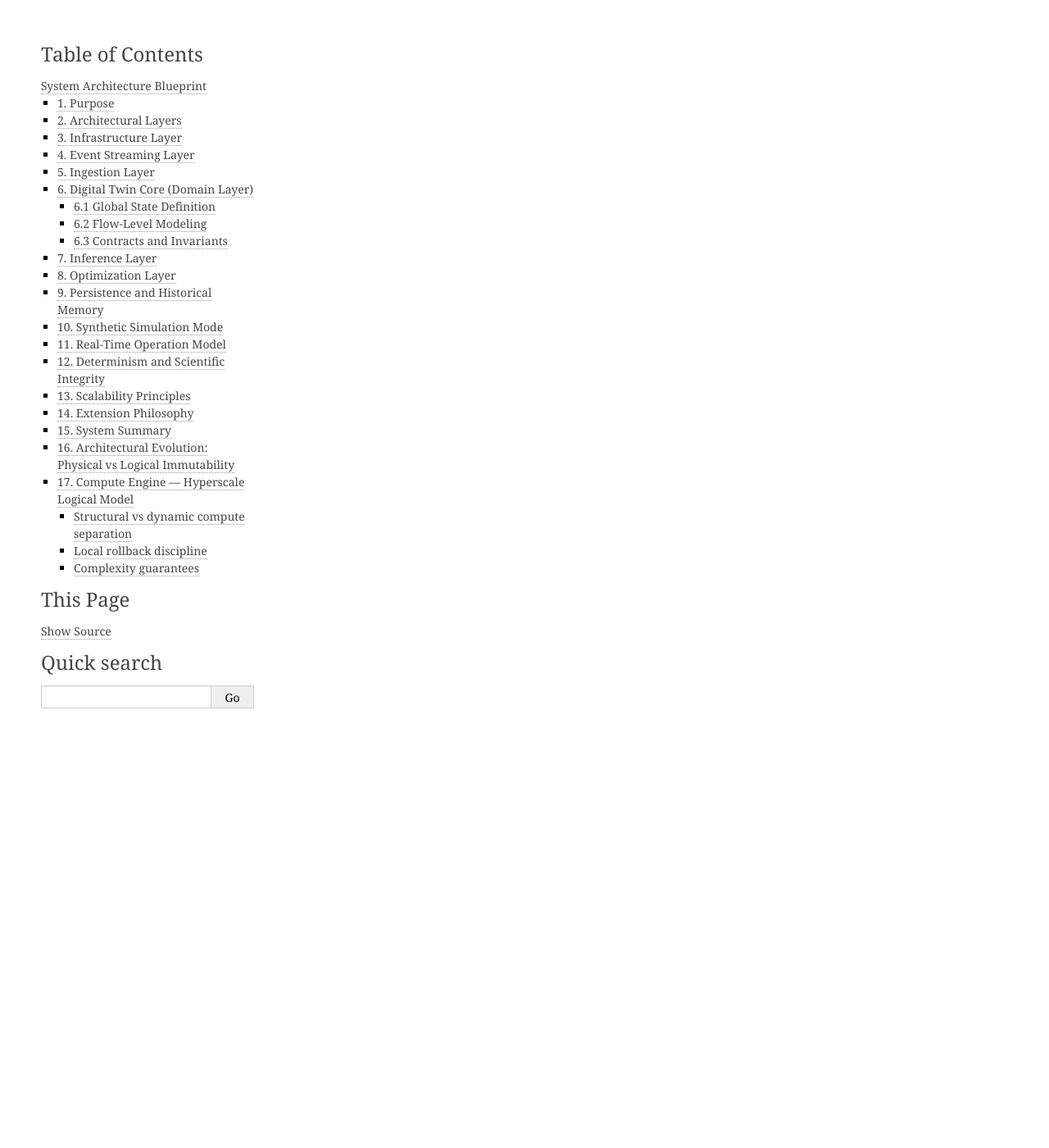
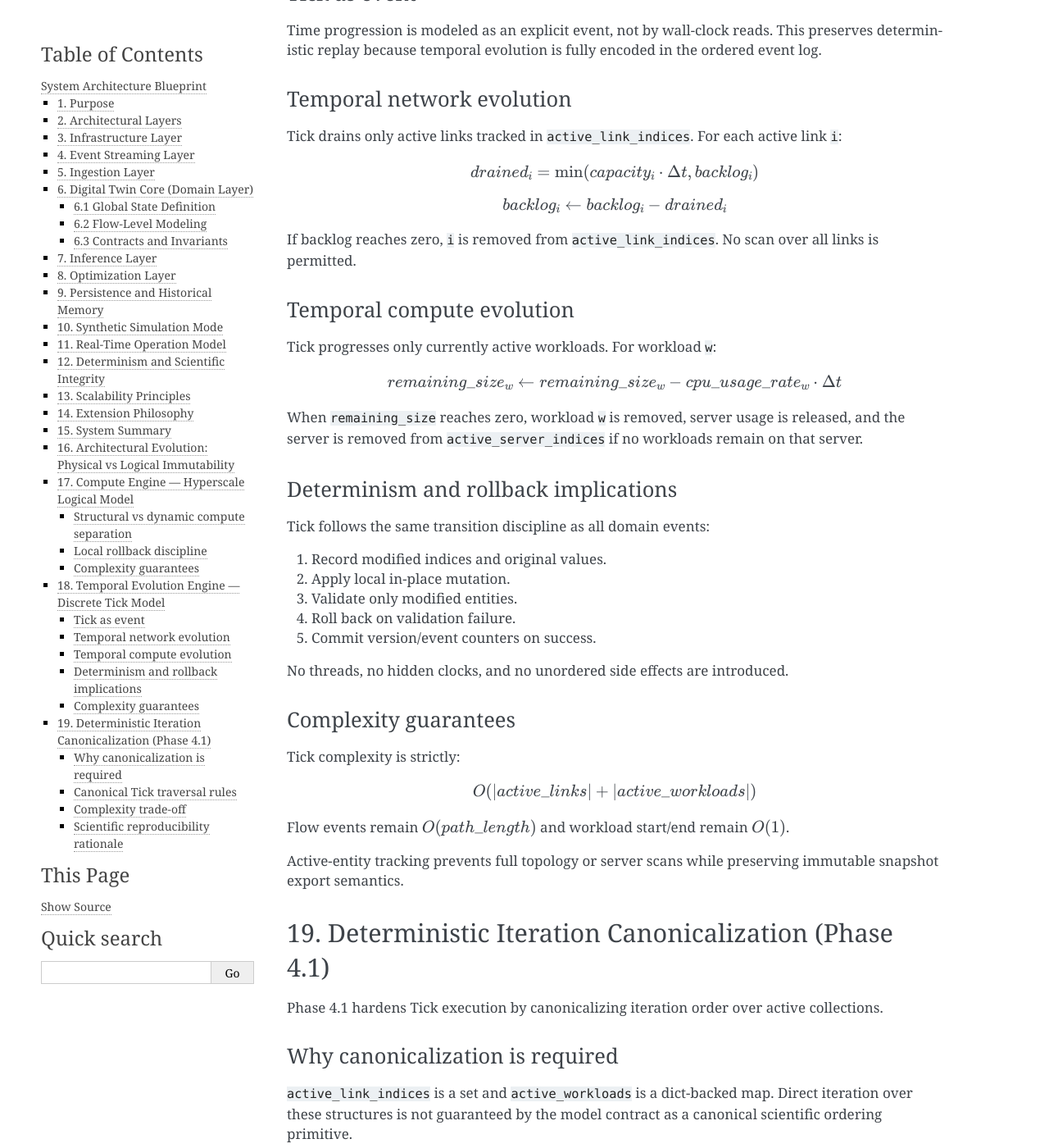
Before and after one commit to jvteodoro/datacentet-dt, a Sphinx documentation site: the page built from docs/architecture/system_blueprint.rst, in a window 1280 px wide and 1400 px high, scrolled down 10431 px. Shown: the whole window at 82% size. Built offline with Sphinx 7.4.7, drawn with Linux system fonts in a browser that asks for light colours; some of the changed text lies outside the part shown.

Commit message:
Canonicalize Tick iteration ordering for deterministic replay

```diff
--- a/docs/architecture/system_blueprint.rst
+++ b/docs/architecture/system_blueprint.rst
@@ -486,3 +486,129 @@
 - no global scans over links, flows, servers, or workloads in event paths
 
 This keeps the hyperscale contract aligned with sparse, event-driven evolution.
+
+18. Temporal Evolution Engine — Discrete Tick Model
+---------------------------------------------------
+
+Phase 4 extends the deterministic event space with a discrete temporal event:
+
+::
+
+   Tick(delta_time: float)
+
+Tick as event
+~~~~~~~~~~~~~
+
+Time progression is modeled as an explicit event, not by wall-clock reads.
+This preserves deterministic replay because temporal evolution is fully encoded
+in the ordered event log.
+
+Temporal network evolution
+~~~~~~~~~~~~~~~~~~~~~~~~~~
+
+Tick drains only active links tracked in ``active_link_indices``.
+For each active link ``i``:
+
+.. math::
+
+   drained_i = \min(capacity_i \cdot \Delta t, backlog_i)
+
+.. math::
+
+   backlog_i \leftarrow backlog_i - drained_i
+
+If backlog reaches zero, ``i`` is removed from ``active_link_indices``.
+No scan over all links is permitted.
+
+Temporal compute evolution
+~~~~~~~~~~~~~~~~~~~~~~~~~~
+
+Tick progresses only currently active workloads.
+For workload ``w``:
+
+.. math::
+
+   remaining\_size_w \leftarrow remaining\_size_w - cpu\_usage\_rate_w \cdot \Delta t
+
+When ``remaining_size`` reaches zero, workload ``w`` is removed, server usage is
+released, and the server is removed from ``active_server_indices`` if no workloads
+remain on that server.
+
+Determinism and rollback implications
+~~~~~~~~~~~~~~~~~~~~~~~~~~~~~~~~~~~~~
+
+Tick follows the same transition discipline as all domain events:
+
+1. Record modified indices and original values.
+2. Apply local in-place mutation.
+3. Validate only modified entities.
+4. Roll back on validation failure.
+5. Commit version/event counters on success.
+
+No threads, no hidden clocks, and no unordered side effects are introduced.
+
+Complexity guarantees
+~~~~~~~~~~~~~~~~~~~~~
+
+Tick complexity is strictly:
+
+.. math::
+
+   O(|active\_links| + |active\_workloads|)
+
+Flow events remain :math:`O(path\_length)` and workload start/end remain
+:math:`O(1)`.
+
+Active-entity tracking prevents full topology or server scans while preserving
+immutable snapshot export semantics.
+
+19. Deterministic Iteration Canonicalization (Phase 4.1)
+---------------------------------------------------------
+
+Phase 4.1 hardens Tick execution by canonicalizing iteration order over active
+collections.
+
+Why canonicalization is required
+~~~~~~~~~~~~~~~~~~~~~~~~~~~~~~~~
+
+``active_link_indices`` is a set and ``active_workloads`` is a dict-backed map.
+Direct iteration over these structures is not guaranteed by the model contract
+as a canonical scientific ordering primitive.
+
+To remove implicit order dependence, Tick now applies explicit sorted traversal
+over active subsets only.
+
+Canonical Tick traversal rules
+~~~~~~~~~~~~~~~~~~~~~~~~~~~~~~
+
+- Link drain loop iterates ``sorted(active_link_indices)``.
+- Workload progress loop iterates ``sorted(active_workloads)`` and dereferences
+  each workload id from the workload map.
+
+This preserves sparse locality while making iteration structure explicit and
+stable for replay and audit.
+
+Complexity trade-off
+~~~~~~~~~~~~~~~~~~~~
+
+Tick complexity shifts from:
+
+.. math::
+
+   O(|active\_links| + |active\_workloads|)
+
+to:
+
+.. math::
+
+   O(|active\_links| \log |active\_links| + |active\_workloads| \log |active\_workloads|)
+
+No global topology scan is introduced; sorting is restricted to active
+collections only.
+
+Scientific reproducibility rationale
+~~~~~~~~~~~~~~~~~~~~~~~~~~~~~~~~~~~~
+
+Explicit canonical ordering upgrades determinism from functional behavior to
+structural execution reproducibility for temporal loops, reinforcing
+cross-environment replay integrity.
```
Also changed, not shown: docs/agent_report/phases/phase_4_1_report.rst (added, +54 -0 lines), docs/agent_report/phases/phase_4_report.rst (added, +82 -0 lines), docs/architecture/evolution_history.rst (+53 -0 lines), 10 other files.
